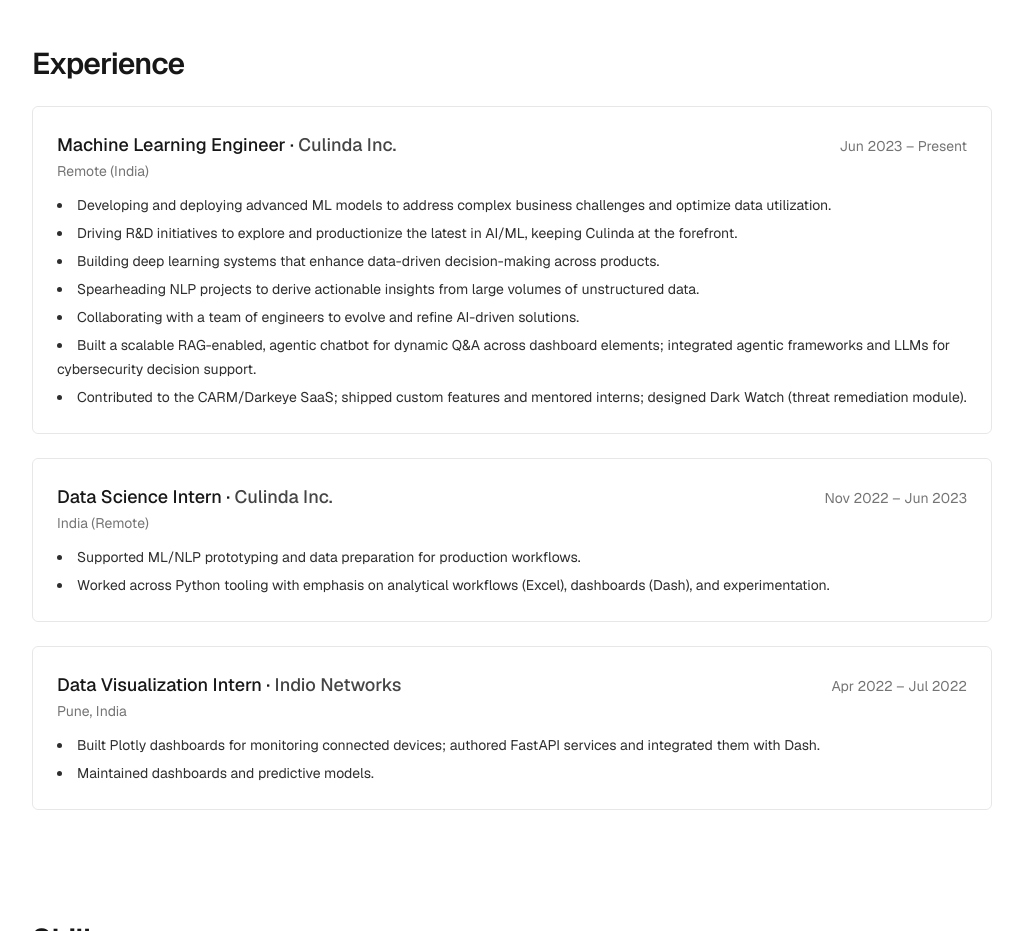
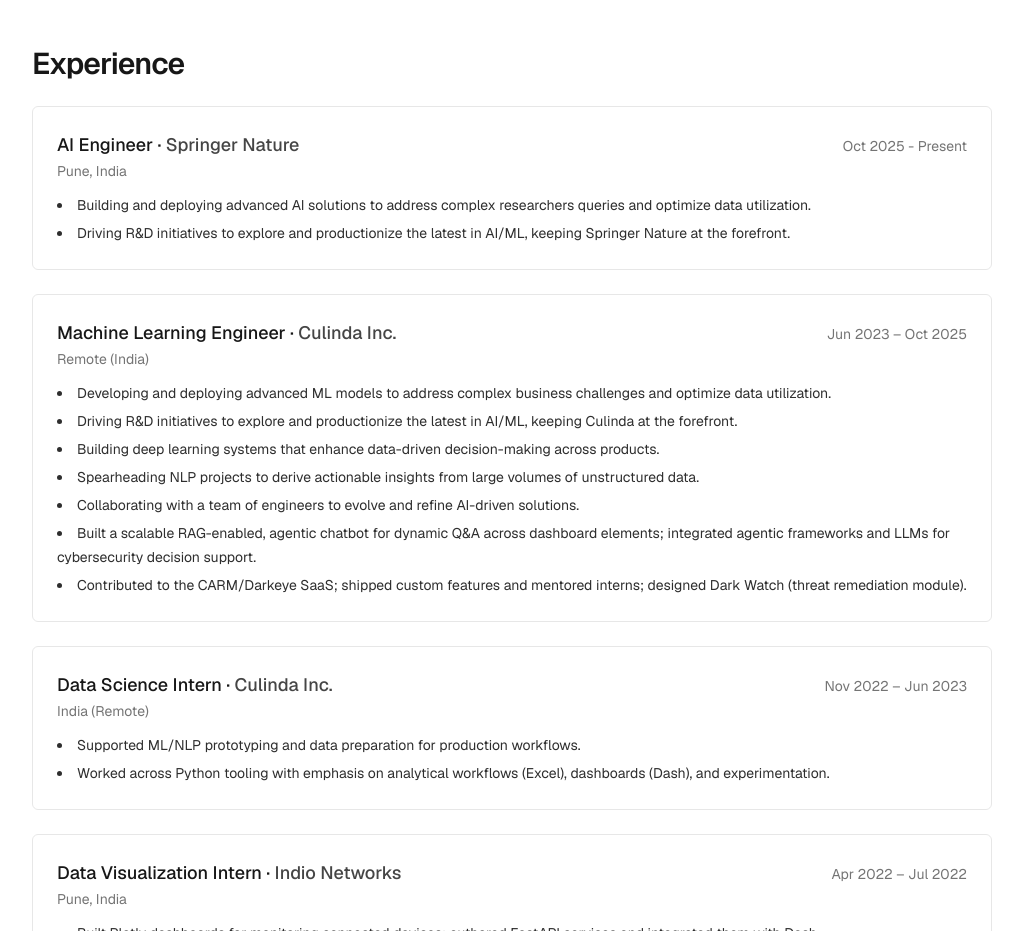
Before and after one commit to someshfengde/portfolio, a Next.js app: page / in a window 1280 px wide. Shown: the part 1740-2671 px from the top of the page, without its empty margins (128-1151 px from the left). Built offline with nearby package versions, Linux system fonts and the light colour scheme; no server answers.

Commit message:
Exp update

```diff
--- a/src/data/profile.ts
+++ b/src/data/profile.ts
@@ -85,11 +85,21 @@
     x: "https://twitter.com/Someshfengde",
   },
   experience: [
+      {
+      company: "Springer Nature",
+      role: "AI Engineer",
+      location: "Pune, India",
+      period: "Oct 2025 - Present",
+      bullets: [
+        "Building and deploying advanced AI solutions to address complex researchers queries and optimize data utilization.",
+        "Driving R&D initiatives to explore and productionize the latest in AI/ML, keeping Springer Nature at the forefront.",
+      ],
+    },
     {
       company: "Culinda Inc.",
       role: "Machine Learning Engineer",
       location: "Remote (India)",
-      period: "Jun 2023 – Present",
+      period: "Jun 2023 – Oct 2025",
       bullets: [
         "Developing and deploying advanced ML models to address complex business challenges and optimize data utilization.",
         "Driving R&D initiatives to explore and productionize the latest in AI/ML, keeping Culinda at the forefront.",
```
